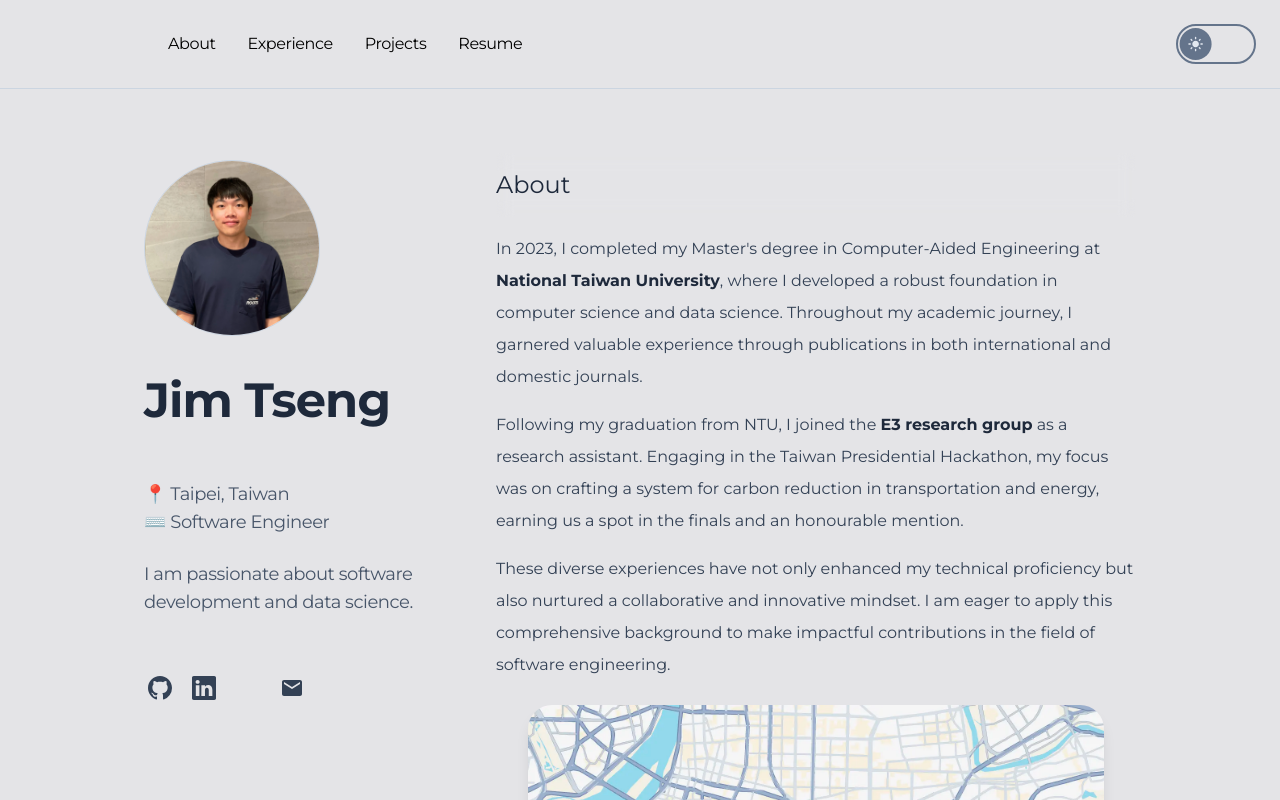
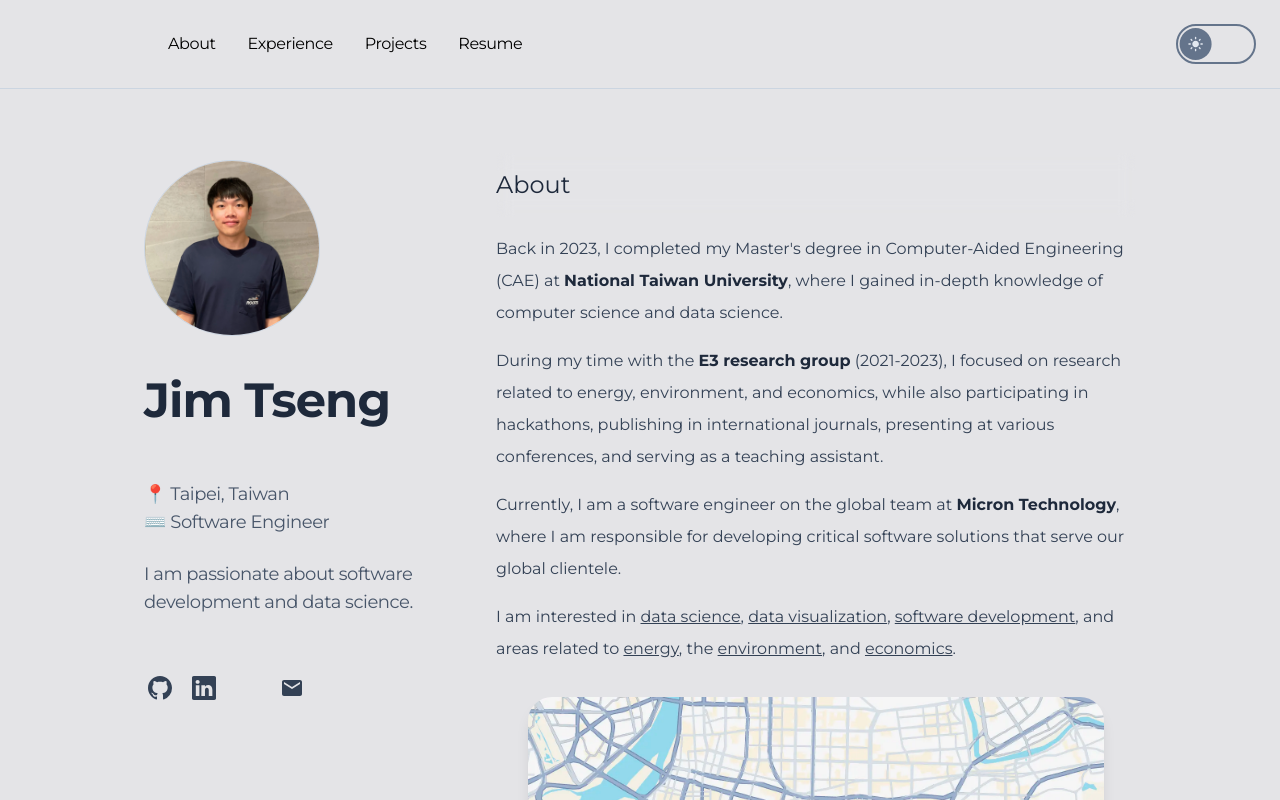
Before and after one commit to wctseng99/wctseng99.github.io, a React (Vite) app: page / in a window 1280 px wide. Shown: the top 800 px of the page. Built offline with nearby package versions, Linux system fonts and the light colour scheme; some icons are missing.

Commit message:
feat: update About

```diff
--- a/src/Components/About/About.jsx
+++ b/src/Components/About/About.jsx
@@ -10,8 +10,8 @@ function About() {
       </div>
       <div>
         <p className="mb-4 leading-loose">
-          In 2023, I completed my Master's degree in Computer-Aided Engineering
-          at{" "}
+          Back in 2023, I completed my Master's degree in Computer-Aided
+          Engineering (CAE) at{" "}
           <span className="font-semibold text-slate-800 dark:text-slate-200 z-10 transition-all duration-300 ease-in-out">
             <a
               href="https://www.ntu.edu.tw/"
@@ -22,13 +22,11 @@ function About() {
               National Taiwan University
             </a>
           </span>
-          , where I developed a robust foundation in computer science and data
-          science. Throughout my academic journey, I garnered valuable
-          experience through publications in both international and domestic
-          journals.
+          , where I gained in-depth knowledge of computer science and data
+          science.
         </p>
         <p className="mb-4 leading-loose">
-          Following my graduation from NTU, I joined the{" "}
+          During my time with the{" "}
           <span className="font-semibold text-slate-800 dark:text-slate-200 transition-all duration-300 ease-in-out">
             <a
               href="https://www.e3group.caece.net/"
@@ -39,19 +37,33 @@ function About() {
               E3 research group
             </a>
           </span>{" "}
-          as a research assistant. Engaging in the Taiwan Presidential
-          Hackathon, my focus was on crafting a system for carbon reduction in
-          transportation and energy, earning us a spot in the finals and an
-          honourable mention.
+          (2021-2023), I focused on research related to energy, environment, and
+          economics, while also participating in hackathons, publishing in
+          international journals, presenting at various conferences, and serving
+          as a teaching assistant.
         </p>
         <p className="mb-4 leading-loose">
-          These diverse experiences have not only enhanced my technical
-          proficiency but also nurtured a collaborative and innovative mindset.
-          I am eager to apply this comprehensive background to make impactful
-          contributions in the field of software engineering.
+          Currently, I am a software engineer on the global team at{" "}
+          <span className="font-semibold text-slate-800 dark:text-slate-200 z-10 transition-all duration-300 ease-in-out">
+            <a
+              href="https://www.micron.com/"
+              target="_blank"
+              rel="noopener"
+              className="hover-underline-animation left"
+            >
+              Micron Technology
+            </a>
+          </span>
+          , where I am responsible for developing critical software solutions
+          that serve our global clientele.
+        </p>
+        <p className="mb-4 leading-loose">
+          I am interested in <u>data science</u>, <u>data visualization</u>,{" "}
+          <u>software development</u>, and areas related to <u>energy</u>, the{" "}
+          <u>environment</u>, and <u>economics</u>.
         </p>
 
-        <div className="relative mt-6 svg-container max-w-xl mx-auto">
+        <div className="relative mt-8 svg-container max-w-xl mx-auto">
           <img
             src="/map_bg.webp"
             alt="Background"
```
